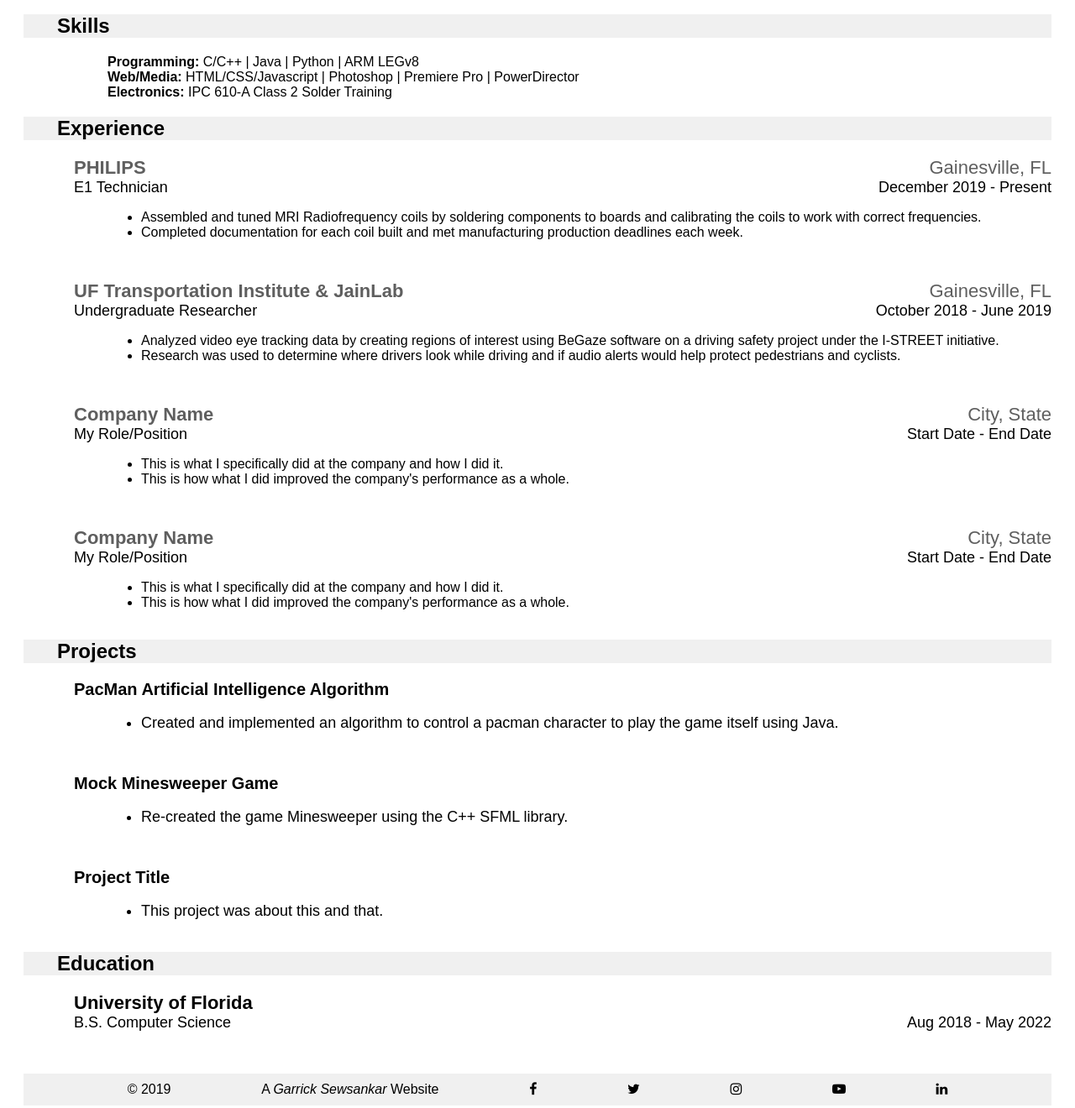
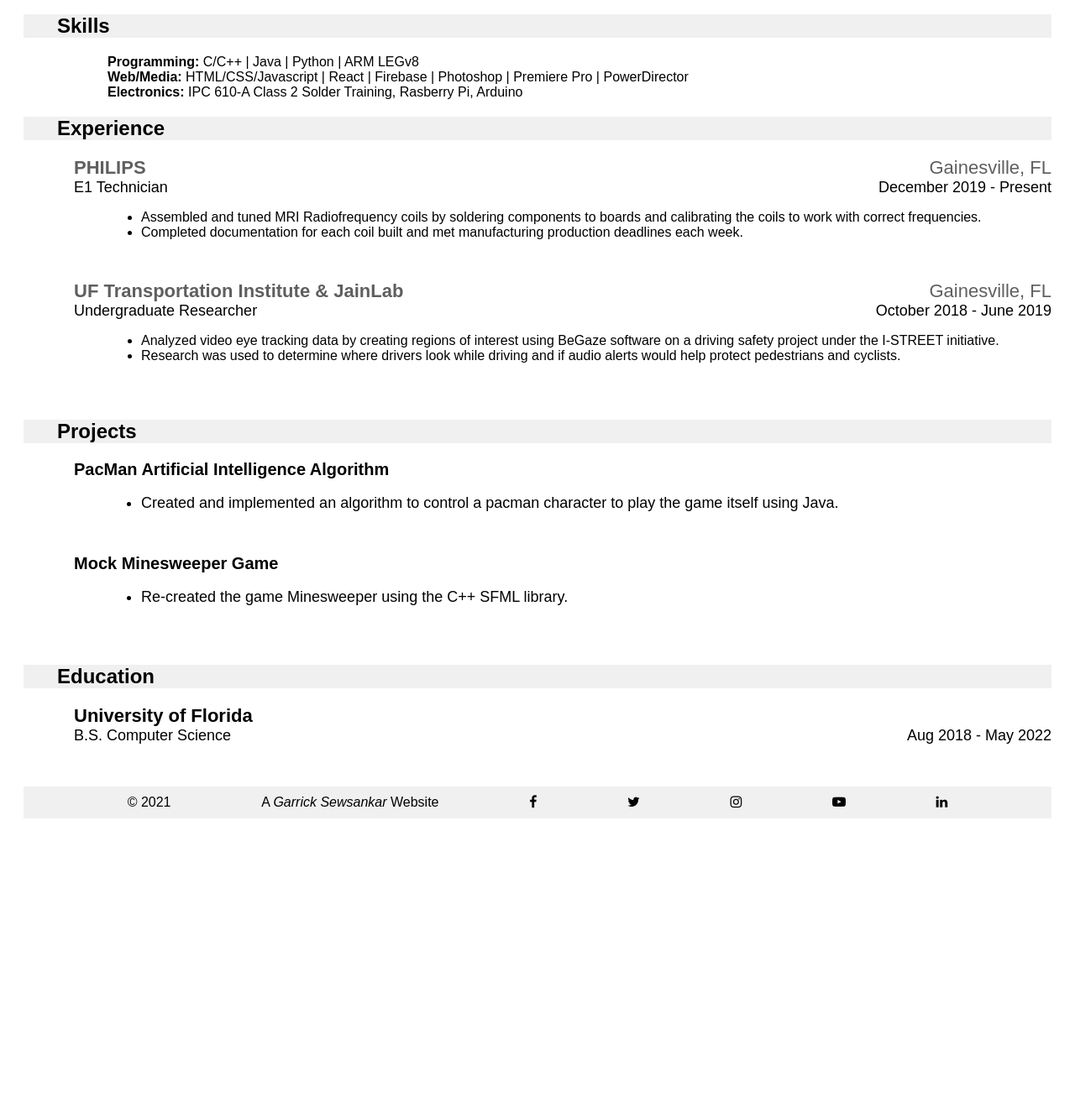
Before and after one commit to gsewsankar/gsewsankar.github.io, a plain HTML site: page index.html in a window 1280 px wide. Shown: the part 544-1864 px from the top of the page at 84% size. After the commit the page ends 1547 px from the top, so only its background shows below. Drawn offline with Linux system fonts and the light colour scheme; a web font is replaced by a local one.

Commit message:
edits to content on home

```diff
--- a/index.html
+++ b/index.html
@@ -47,8 +47,8 @@
   <h2> Skills </h2>
   <div class="skills">
       <div><b>Programming: </b> C/C++ | Java | Python | ARM LEGv8 </div>
-      <div><b>Web/Media: </b> HTML/CSS/Javascript | Photoshop | Premiere Pro | PowerDirector</div>
-      <div><b>Electronics: </b> IPC 610-A Class 2 Solder Training</div>
+      <div><b>Web/Media: </b> HTML/CSS/Javascript | React | Firebase | Photoshop | Premiere Pro | PowerDirector</div>
+      <div><b>Electronics: </b> IPC 610-A Class 2 Solder Training, Rasberry Pi, Arduino</div>
   </div>
 
   <h2> Experience </h2>
@@ -77,23 +77,6 @@
           </ul>
       </div>
       <p></p>
-      <div class="internship-location"> <b>Company Name</b> <div> City, State </div></div>
-      <div class="internship-position"> My Role/Position <div> Start Date - End Date </div></div>
-      <div class="internship-description">
-          <ul>
-              <li>This is what I specifically did at the company and how I did it.</li>
-              <li>This is how what I did improved the company's performance as a whole.</li>
-          </ul>
-      </div>
-      <p></p>
-      <div class="internship-location"> <b>Company Name</b> <div> City, State </div></div>
-      <div class="internship-position"> My Role/Position <div> Start Date - End Date </div></div>
-      <div class="internship-description">
-          <ul>
-              <li>This is what I specifically did at the company and how I did it.</li>
-              <li>This is how what I did improved the company's performance as a whole.</li>
-          </ul>
-      </div>
   </div>
 
   <h2> Projects </h2>
@@ -108,10 +91,6 @@
           <ul><li>Re-created the game Minesweeper using the C++ SFML library.</li></ul>
       </div>
       <p></p>
-      <div class="project-title"> <b>Project Title</b></div>
-      <div class="project-description">
-          <ul><li>This project was about this and that.</li></ul>
-      </div>
   </div>
 
   <h2> Education </h2>
@@ -124,7 +103,7 @@
 
 <footer>
 
-    &copy; 2019
+    &copy; 2021
   <div> A <i>Garrick Sewsankar</i> Website</div>
   <div><a href="https://www.facebook.com/profile.php?id=100009457129970&ref=bookmarks"target="_blank"><i class="fa fa-facebook"></i></a></div>
   <div><a href="https://twitter.com/gsewsankar31"target="_blank"><i class="fa fa-twitter"></i></a></div>
```
